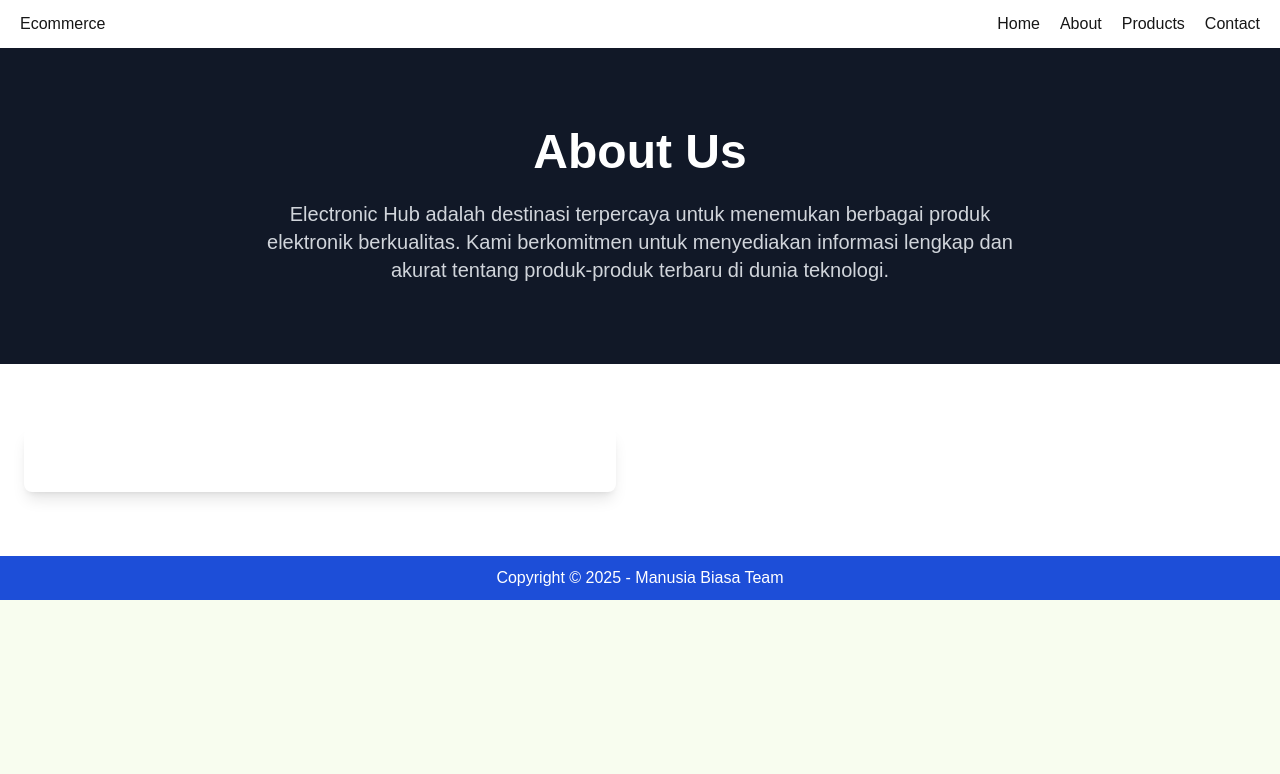
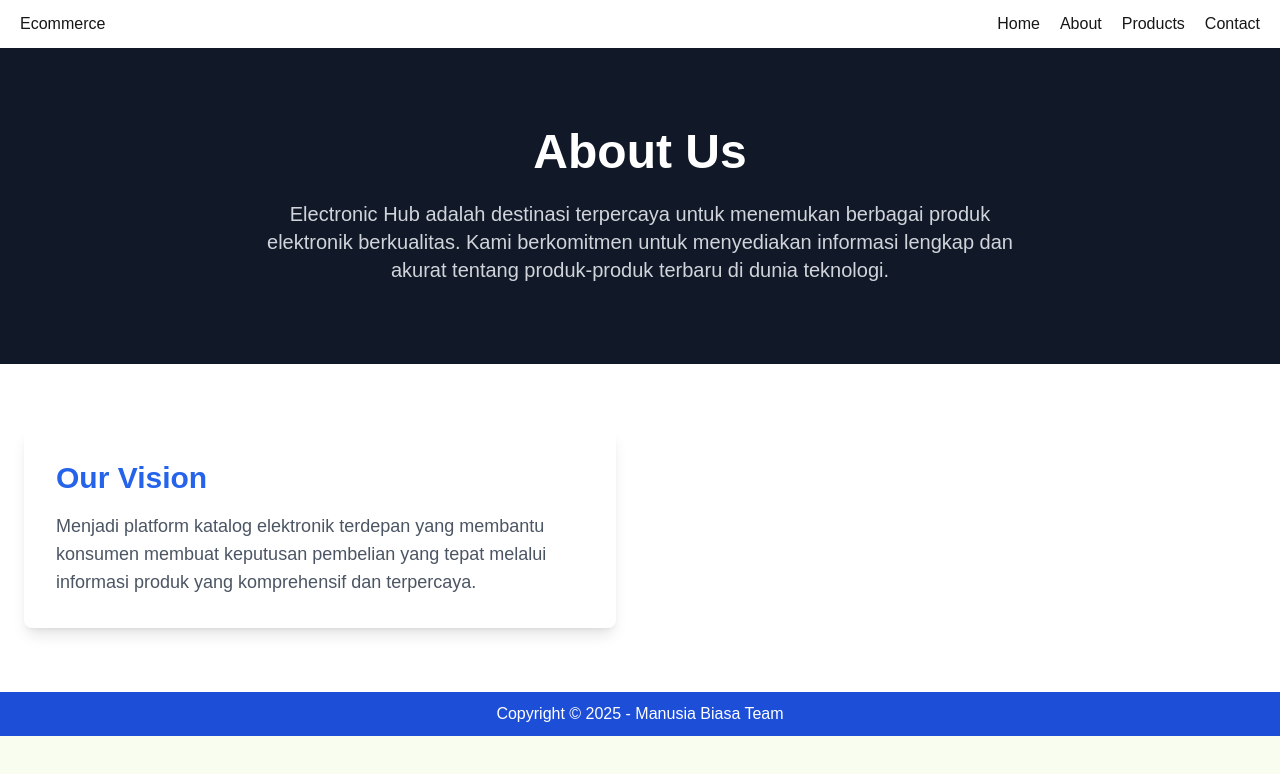
Before and after one commit to Deoca27/manusia-biasa, a Next.js app: page /about in a window 1280 px wide. Shown: the top 774 px of the page. Built offline with nearby package versions, Linux system fonts and the light colour scheme.

Commit message:
rendika : menambahkan teks penjelasan vision

```diff
--- a/app/about/page.tsx
+++ b/app/about/page.tsx
@@ -16,6 +16,11 @@ export default function AboutPage() {
             <div className="py-16 px-6">
                 <div className="container mx-auto grid md:grid-cols-2 gap-12">
                     <div className="bg-white p-8 rounded-lg shadow-lg">
+                        <h2 className="text-3xl font-bold mb-4 text-blue-600">Our Vision</h2>
+                        <p className="text-gray-600 text-lg">
+                            Menjadi platform katalog elektronik terdepan yang membantu konsumen membuat keputusan
+                            pembelian yang tepat melalui informasi produk yang komprehensif dan terpercaya.
+                        </p>
                     </div>
                 </div>
             </div>
```
